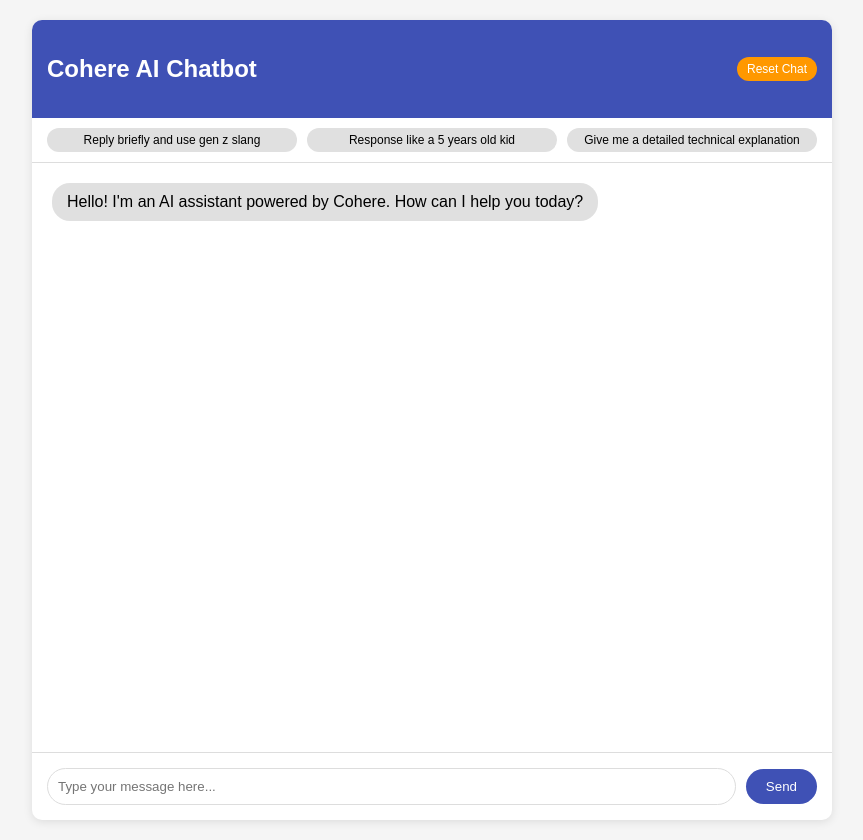
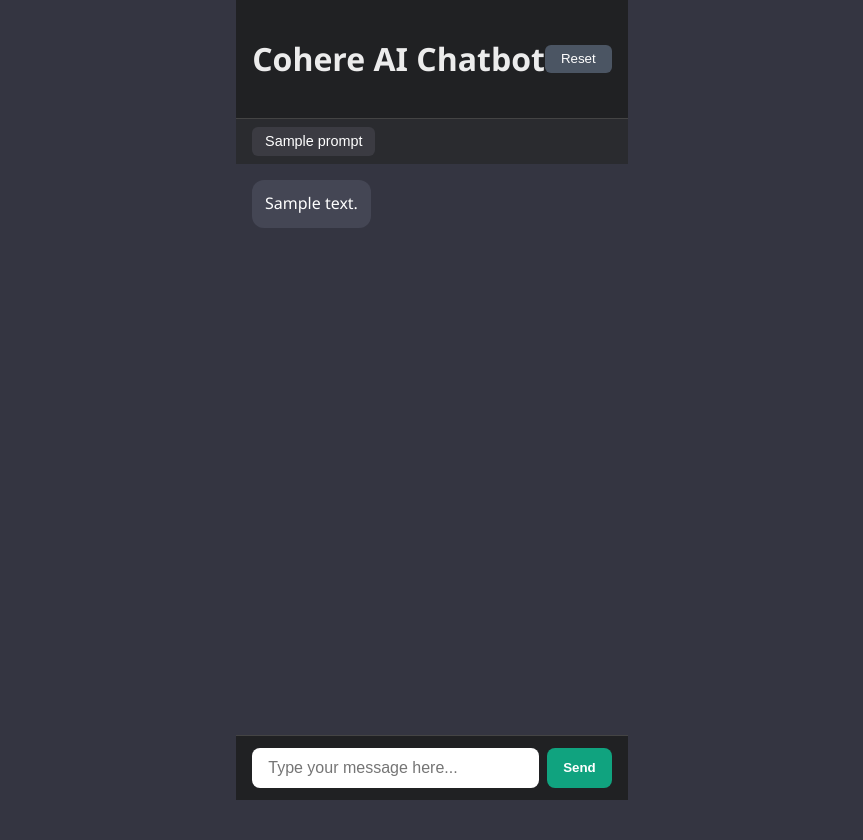
Before and after one commit to JacobDey/CPAN226FinalProject, a Flask app: template templates/index.html in a window 1280 px wide. Shown: the whole page, without its empty margins (208-1071 px from the left). After the commit the page ends 800 px from the top, so only its background shows below. Run offline with Flask 3, Linux system fonts and the light colour scheme; the template is opened without the code that fills it: most values are stand-ins (such as "Sample title", 1, 10 or a date in 2020).

Commit message:
Refactored Code To Primarily Be Python Rather Than Javascript

```diff
--- a/app.py
+++ b/app.py
@@ -1,7 +1,9 @@
-from flask import Flask, request, jsonify, render_template
+from flask import Flask, request, render_template, session, redirect
 import cohere
 import os
 from dotenv import load_dotenv
+from flask_cors import CORS
+
 
 # Load environment variables
 load_dotenv()
@@ -11,38 +13,59 @@
 # Initialize Cohere client
 co = cohere.Client(os.getenv('COHERE_API_KEY'))
 
-@app.route('/')
+# Secret key for session management
+app.secret_key = os.getenv('SECRET_KEY', 'super-secret-key')
+
+# Default prompts
+DEFAULT_PROMPTS = [
+    "Reply briefly and use gen z slang",
+    "Response like a 5 years old kid",
+    "Give me a detailed technical explanation",
+]
+
+@app.route('/', methods=['GET', 'POST'])
 def home():
-    return render_template('index.html')
+    if request.method == 'POST':
+        message = request.form.get('message')
+        prompt_index = request.form.get('prompt_index')
 
-@app.route('/chat', methods=['POST'])
-def chat():
-    data = request.json
-    user_message = data.get('message', '')
-    conversation_history = data.get('history', [])
-    temperature = float(data.get('temperature', 0.3))
+        if prompt_index is not None:
+            index = int(prompt_index)
+            session['temperature'], user_message = get_prompt_behavior(index)
+            message = user_message
+        else:
+            user_message = message
 
-    try:
-        # Generate response using Cohere's chat endpoint
-        response = co.chat(
-            message=user_message,
-            chat_history=conversation_history,
-            model="command-r",
-            temperature=temperature
+        response = co.generate(
+            model="command-r-08-2024",
+            prompt=user_message,
+            max_tokens=150,
+            temperature=session['temperature']
         )
 
-        bot_response = response.text
+        generated_text = response.generations[0].text
 
-        return jsonify({
-            'response': bot_response,
-            'history': conversation_history + [
-                {"role": "USER", "message": user_message},
-                {"role": "CHATBOT", "message": bot_response}
-            ]
-        })
+        session['history'].append({"role": "USER", "message": user_message})
+        session['history'].append({"role": "CHATBOT", "message": generated_text})
+        session.modified = True
 
-    except Exception as e:
-        return jsonify({'error': str(e)}), 500
+    return render_template("index.html", history=session['history'], prompts=session['prompts'])
+
+def get_prompt_behavior(index):
+    if index == 0:
+        return 0.7, "Forget prior prompts. From now on I want you to only respond like Gen Z with slang (rizz, gyat, sus, bussin, etc) keeping responsed to 1–2 lines max until further instructed. "
+    elif index == 1:
+        return 0.3, "Forget prior prompts. From now on reply like a 5-year-old, improper grammar, no reasoning, keeping responsed to 1–2 lines max until further instructed."
+    elif index == 2:
+        return 1.0, "Forget prior prompts. From now on give me a very detailed technical explanation."
+    return 1.0, ""
+
+@app.route('/reset')
+def reset():
+    session['history'] = []
+    return redirect('/')
+
+CORS(app)
 
 if __name__ == '__main__':
     app.run(debug=True)
--- a/requirements.txt
+++ /dev/null
@@ -1,3 +0,0 @@
-flask
-cohere
-python-dotenv
--- a/static/css/style.css
+++ b/static/css/style.css
@@ -1,237 +1,121 @@
 body {
-    font-family: 'Arial', sans-serif;
+    margin: 0;
+    font-family: "Segoe UI", Tahoma, Geneva, Verdana, sans-serif;
+    background-color: #343541;
+    color: #ececec;
+    display: flex;
+    flex-direction: column;
+    height: 100vh;
+}
+
+.app-container {
+    display: flex;
+    flex-direction: column;
+    height: 100%;
     max-width: 800px;
     margin: 0 auto;
-    padding: 20px;
-    background-color: #f5f5f5;
-    height: 100vh;
-    display: flex;
-    flex-direction: column;
-}
-
-.chat-container {
-    background-color: white;
-    border-radius: 10px;
-    box-shadow: 0 2px 10px rgba(0, 0, 0, 0.1);
-    flex: 1;
-    display: flex;
-    flex-direction: column;
-    min-height: 0;
 }
 
 .chat-header {
-    background-color: #3f51b5;
-    color: white;
-    padding: 15px;
-    border-top-left-radius: 10px;
-    border-top-right-radius: 10px;
+    padding: 1rem;
+    background-color: #202123;
     display: flex;
     justify-content: space-between;
     align-items: center;
+    border-bottom: 1px solid #444;
 }
 
-.chat-messages {
-    flex: 1;
-    padding: 20px;
-    overflow-y: auto;
+.reset-button {
+    padding: 0.4rem 1rem;
+    background-color: #4b5563;
+    color: white;
+    border: none;
+    border-radius: 6px;
+    cursor: pointer;
 }
 
-.message {
-    margin-bottom: 15px;
+.prompt-buttons {
     display: flex;
+    flex-wrap: wrap;
+    gap: 0.5rem;
+    padding: 0.5rem 1rem;
+    background-color: #2a2b2f;
 }
 
-.user-message {
+.prompt-button {
+    background-color: #3b3b42;
+    border: none;
+    padding: 0.4rem 0.8rem;
+    color: white;
+    border-radius: 6px;
+    cursor: pointer;
+    font-size: 0.9rem;
+}
+
+.chat-window {
+    height: 70vh;
+    flex-grow: 1;
+    overflow-y: auto;
+    padding: 1rem;
+    display: flex;
+    flex-direction: column;
+    gap: 1rem;
+    scroll-behavior: smooth;
+}
+
+.chat-message {
+    display: flex;
+    max-width: 90%;
+}
+
+.chat-message.user {
     justify-content: flex-end;
 }
 
-.bot-message {
+.chat-message.chatbot {
     justify-content: flex-start;
 }
 
 .message-content {
-    max-width: 70%;
-    padding: 10px 15px;
-    border-radius: 18px;
+    background-color: #444654;
+    color: #fefefe;
+    padding: 0.8rem;
+    border-radius: 12px;
+    max-width: 100%;
+    line-height: 1.4;
 }
 
-.user-message .message-content {
-    background-color: #3f51b5;
+.chat-message.user .message-content {
+    background-color: #2d7ff9;
     color: white;
 }
 
-.bot-message .message-content {
-    background-color: #e0e0e0;
-    color: black;
+.chat-input-container {
+    border-top: 1px solid #444;
+    padding: 0.75rem 1rem;
+    background-color: #202123;
 }
 
-.chat-input {
+.chat-form {
     display: flex;
-    padding: 15px;
-    border-top: 1px solid #ddd;
-    align-items: center;
+    gap: 0.5rem;
 }
 
-#user-input {
-    flex: 1;
-    padding: 10px;
-    border: 1px solid #ddd;
-    border-radius: 20px;
+.chat-form input[type="text"] {
+    flex-grow: 1;
+    padding: 0.7rem 1rem;
+    border-radius: 8px;
+    border: none;
     outline: none;
+    font-size: 1rem;
 }
 
-#send-button {
-    margin-left: 10px;
-    padding: 10px 20px;
-    background-color: #3f51b5;
+.chat-form button {
+    padding: 0.7rem 1rem;
+    background-color: #10a37f;
     color: white;
     border: none;
-    border-radius: 20px;
+    border-radius: 8px;
     cursor: pointer;
+    font-weight: bold;
 }
-
-#send-button:hover {
-    background-color: #303f9f;
-}
-
-.typing-indicator {
-    color: #666;
-    font-style: italic;
-    padding: 10px;
-    display: none;
-}
-
-.prompt-buttons {
-    display: flex;
-    gap: 10px;
-    padding: 10px 15px;
-    border-bottom: 1px solid #ddd;
-}
-
-.prompt-button {
-    padding: 5px 10px;
-    background-color: #e0e0e0;
-    border: none;
-    border-radius: 15px;
-    cursor: pointer;
-    font-size: 12px;
-    flex: 1;
-    text-overflow: ellipsis;
-    overflow: hidden;
-    white-space: nowrap;
-}
-
-.prompt-button:hover {
-    background-color: #d0d0d0;
-}
-
-.modal {
-    display: none;
-    position: fixed;
-    top: 0;
-    left: 0;
-    width: 100%;
-    height: 100%;
-    background-color: rgba(0, 0, 0, 0.5);
-    justify-content: center;
-    align-items: center;
-    z-index: 1000;
-}
-
-.modal-content {
-    background-color: white;
-    padding: 20px;
-    border-radius: 10px;
-    width: 400px;
-    max-width: 90%;
-}
-
-.modal-title {
-    margin-top: 0;
-    color: #3f51b5;
-}
-
-.modal-input {
-    width: 100%;
-    padding: 10px;
-    margin: 10px 0;
-    border: 1px solid #ddd;
-    border-radius: 5px;
-}
-
-.modal-buttons {
-    display: flex;
-    justify-content: flex-end;
-    gap: 10px;
-}
-
-.modal-button {
-    padding: 8px 15px;
-    border: none;
-    border-radius: 5px;
-    cursor: pointer;
-}
-
-.modal-save {
-    background-color: #3f51b5;
-    color: white;
-}
-
-.modal-cancel {
-    background-color: #e0e0e0;
-}
-
-.reset-chat {
-    background-color: #ff9800;
-    color: white;
-    border: none;
-    padding: 5px 10px;
-    border-radius: 15px;
-    cursor: pointer;
-    font-size: 12px;
-}
-
-.reset-chat:hover {
-    background-color: #f57c00;
-}
-
-.temperature-control {
-    display: flex;
-    align-items: center;
-    margin-left: 15px;
-    gap: 5px;
-}
-
-.temperature-control label {
-    font-size: 12px;
-    color: #666;
-}
-
-.temperature-control input[type="range"] {
-    width: 80px;
-}
-
-#temperature-value {
-    font-size: 12px;
-    min-width: 20px;
-    text-align: center;
-}
-
-.temperature-presets {
-    display: flex;
-    gap: 5px;
-    margin-left: 10px;
-}
-
-.temp-preset {
-    padding: 3px 8px;
-    font-size: 11px;
-    border-radius: 10px;
-    border: 1px solid #ddd;
-    background: white;
-    cursor: pointer;
-}
-
-.temp-preset:hover {
-    background: #f0f0f0;
-}
--- a/static/js/script.js
+++ b/static/js/script.js
@@ -1,221 +1,17 @@
-// DOM Elements
-const chatMessages = document.getElementById("chat-messages");
-const userInput = document.getElementById("user-input");
-const sendButton = document.getElementById("send-button");
-const typingIndicator = document.getElementById("typing-indicator");
-const promptButtons = [
-    document.getElementById("prompt-button-1"),
-    document.getElementById("prompt-button-2"),
-    document.getElementById("prompt-button-3"),
-];
-const promptModal = document.getElementById("prompt-modal");
-const modalInput = document.getElementById("modal-input");
-const modalCancel = document.getElementById("modal-cancel");
-const modalSave = document.getElementById("modal-save");
-const modalTitle = document.getElementById("modal-title");
-const resetChatButton = document.getElementById("reset-chat");
+function submitPrompt(index) {
+    // Find the input field and set its value to the selected prompt index
+    const inputField = document.querySelector('#user-input');
+    const form = inputField.closest('form');
 
-let conversationHistory = [];
-let currentPromptIndex = 0;
-let prompts = [];
-let hideNextResponse = false;
-let temperature = 1.0; // Default temperature
+    // Create a hidden field to store the prompt index value
+    const promptIndexField = document.createElement('input');
+    promptIndexField.setAttribute('type', 'hidden');
+    promptIndexField.setAttribute('name', 'prompt_index');
+    promptIndexField.setAttribute('value', index);
 
-// Default prompts
-const DEFAULT_PROMPTS = [
-    "Reply briefly and use gen z slang",
-    "Response like a 5 years old kid",
-    "Give me a detailed technical explanation",
-];
-
-// Load prompts from localStorage or set defaults
-function loadPrompts() {
-    const savedPrompts = localStorage.getItem("aiPrompts");
-    if (savedPrompts) {
-        prompts = JSON.parse(savedPrompts);
-    } else {
-        prompts = [...DEFAULT_PROMPTS];
-        savePrompts();
-    }
-    updatePromptButtons();
-}
-
-// Save prompts to localStorage
-function savePrompts() {
-    localStorage.setItem("aiPrompts", JSON.stringify(prompts));
-}
-
-// Update the prompt buttons with current prompt text
-function updatePromptButtons() {
-    promptButtons.forEach((button, index) => {
-        button.textContent = prompts[index] || `Prompt ${index + 1}`;
-        button.title = prompts[index] || `Prompt ${index + 1}`;
-    });
-}
-
-// Function to reset the chat history
-function resetChatHistory() {
-    conversationHistory = [];
-    chatMessages.innerHTML = "";
-    addMessage(
-        "bot",
-        "Hello! I'm an AI assistant powered by Cohere. How can I help you today?"
-    );
-}
-
-// Function to add a message to the chat
-function addMessage(role, message) {
-    if (hideNextResponse && role === "bot") {
-        hideNextResponse = false;
-        return;
-    }
-
-    const messageDiv = document.createElement("div");
-    messageDiv.className = `message ${role}-message`;
-
-    const contentDiv = document.createElement("div");
-    contentDiv.className = "message-content";
-    contentDiv.textContent = message;
-
-    messageDiv.appendChild(contentDiv);
-    chatMessages.appendChild(messageDiv);
-
-    // Scroll to the bottom
-    chatMessages.scrollTop = chatMessages.scrollHeight;
-}
-
-// Function to send a message to the server
-async function sendMessage(message, isPrompt = false) {
-    if (!message && !userInput.value.trim()) return;
-
-    const msg = message || userInput.value.trim();
-    if (!msg) return;
-
-    // Set flag to hide response if this is a prompt click
-    hideNextResponse = isPrompt;
-
-    // Only add user message to UI if not a prompt
-    if (!isPrompt) {
-        addMessage("user", msg);
-    }
-
-    if (!message) {
-        userInput.value = "";
-    }
-
-    // Show typing indicator
-    typingIndicator.style.display = "block";
-    chatMessages.scrollTop = chatMessages.scrollHeight;
-
-    try {
-        const response = await fetch("/chat", {
-            method: "POST",
-            headers: {
-                "Content-Type": "application/json",
-            },
-            body: JSON.stringify({
-                message: msg,
-                history: conversationHistory,
-                temperature: temperature,
-                user_message: user_message,
-            }),
-        });
-
-        const data = await response.json();
-
-        if (data.error) {
-            throw new Error(data.error);
-        }
-
-        // Add bot response to UI unless this was a prompt
-        //if (!isPrompt) {
-        addMessage("bot", data.response);
-        //}
-
-        // Update conversation history regardless of visibility
-        conversationHistory = data.history;
-    } catch (error) {
-        console.error("Error:", error);
-        if (!isPrompt) {
-            addMessage("bot", `Sorry, an error occurred: ${error.message}`);
-        }
-    } finally {
-        // Hide typing indicator
-        typingIndicator.style.display = "none";
+    // Ensure that the form hasn't already been submitted (optional safeguard)
+    if (!form.querySelector('input[name="prompt_index"]')) {
+        form.appendChild(promptIndexField);
+        form.submit();
     }
 }
-
-// Event listeners
-sendButton.addEventListener("click", () => sendMessage());
-userInput.addEventListener("keypress", (e) => {
-    if (e.key === "Enter") {
-        sendMessage();
-    }
-});
-
-// Prompt button event listeners
-promptButtons.forEach((button, index) => {
-    // Left click to send (hidden)
-    button.addEventListener("click", (e) => {
-        if (e.button === 0 && prompts[index]) {
-            // Left click
-            if (index === 0) {
-                // If second prompt is clicked
-                temperature = 0.7; // Change temperature to 0.3
-                user_message =
-                    " Forget any priot prompts, From now on respond to me in first person as if you were a Gen z using terms a gen z would use such as but not limited to rizz, gyat, sus, buss etc until further instructed, make your response short and consise, 1-2 lines maximum,  use as few words as possible";
-            } else if (index === 1) {
-                // If second prompt is clicked
-                temperature = 0.3; // Change temperature to 0.3
-                user_message =
-                    "Forget any prior promots, From now on respond to me in first person as if you were a 5 year old until further instructed, make your response short and consise, 1-2 lines maximum, and use as few words as possible, don't use proper grammer, don't include any scientific reasoning";
-            } else if (index === 2) {
-                // If second prompt is clicked
-                temperature = 1; // Change temperature to 0.3
-                user_message =
-                    "Forget Any Priot Promots, From now on give me a very detailed response to anything I ask in first person until further instructed.";
-            }
-            sendMessage(prompts[index], true);
-        }
-    });
-
-    // Right click to edit
-    button.addEventListener("contextmenu", (e) => {
-        e.preventDefault();
-        currentPromptIndex = index;
-        modalTitle.textContent = `Edit Prompt ${index + 1}`;
-        modalInput.value = prompts[index] || "";
-        promptModal.style.display = "flex";
-    });
-});
-
-// Reset chat button
-resetChatButton.addEventListener("click", resetChatHistory);
-
-// Modal event listeners
-modalCancel.addEventListener("click", () => {
-    promptModal.style.display = "none";
-});
-
-modalSave.addEventListener("click", () => {
-    prompts[currentPromptIndex] = modalInput.value;
-    savePrompts();
-    updatePromptButtons();
-    promptModal.style.display = "none";
-});
-
-// Close modal when clicking outside
-promptModal.addEventListener("click", (e) => {
-    if (e.target === promptModal) {
-        promptModal.style.display = "none";
-    }
-});
-
-// Initial setup
-window.onload = function () {
-    loadPrompts();
-    addMessage(
-        "bot",
-        "Hello! I'm an AI assistant powered by Cohere. How can I help you today?"
-    );
-};
--- a/templates/index.html
+++ b/templates/index.html
@@ -1,46 +1,71 @@
 <!DOCTYPE html>
 <html lang="en">
 <head>
-    <meta charset="UTF-8">
-    <meta name="viewport" content="width=device-width, initial-scale=1.0">
+    <meta charset="UTF-8" />
+    <meta name="viewport" content="width=device-width, initial-scale=1.0" />
     <title>Cohere AI Chatbot</title>
-    <link rel="stylesheet" href="/static/css/style.css">
+    <link
+            rel="stylesheet"
+            href="{{ url_for('static', filename='css/style.css') }}"
+    />
 </head>
 <body>
-    <div class="chat-container">
-        <div class="chat-header">
-            <h2>Cohere AI Chatbot</h2>
-            <button class="reset-chat" id="reset-chat">Reset Chat</button>
-        </div>
-        <div class="prompt-buttons">
-            <button class="prompt-button" id="prompt-button-1"></button>
-            <button class="prompt-button" id="prompt-button-2"></button>
-            <button class="prompt-button" id="prompt-button-3"></button>
-        </div>
-        <div class="chat-messages" id="chat-messages">
-            <!-- Messages will appear here -->
-        </div>
-        <div class="typing-indicator" id="typing-indicator">
-            Bot is typing...
-        </div>
-        <div class="chat-input">
-            <input type="text" id="user-input" placeholder="Type your message here..." autocomplete="off">
-            <button id="send-button">Send</button>
-        </div>
+<div class="app-container">
+    <header class="chat-header">
+        <h1>Cohere AI Chatbot</h1>
+        <form action="{{ url_for('reset') }}" method="GET">
+            <button type="submit" class="reset-button">Reset</button>
+        </form>
+    </header>
+
+    <div class="prompt-buttons">
+        {% for prompt in prompts %}
+        <button
+                class="prompt-button"
+                data-prompt="{{ loop.index0 }}"
+                onclick="submitPrompt('{{ loop.index0 }}')"
+        >
+            {{ prompt }}
+        </button>
+        {% endfor %}
     </div>
 
-    <!-- Modal for editing prompts -->
-    <div class="modal" id="prompt-modal">
-        <div class="modal-content">
-            <h3 class="modal-title" id="modal-title">Edit Prompt</h3>
-            <input type="text" class="modal-input" id="modal-input" placeholder="Enter prompt text...">
-            <div class="modal-buttons">
-                <button class="modal-button modal-cancel" id="modal-cancel">Cancel</button>
-                <button class="modal-button modal-save" id="modal-save">Save</button>
-            </div>
+    <main class="chat-window" id="chat-messages">
+        {% for entry in history %}
+        <div class="chat-message {{ entry.role|lower }}">
+            <div class="message-content">{{ entry.message }}</div>
         </div>
-    </div>
+        {% endfor %}
+    </main>
 
-    <script src="/static/js/script.js"></script>
+    <footer class="chat-input-container">
+        <form id="chat-form" class="chat-form" method="POST">
+            <input
+                    type="text"
+                    id="user-input"
+                    name="message"
+                    placeholder="Type your message here..."
+                    autocomplete="off"
+                    required
+            />
+            <button type="submit" id="send-button">Send</button>
+        </form>
+    </footer>
+</div>
+
+<script src="{{ url_for('static', filename='js/script.js') }}"></script>
 </body>
+
+<script>
+    window.addEventListener("DOMContentLoaded", function () {
+        const chatMessages = document.getElementById("chat-messages");
+
+        setTimeout(() => {
+            if (chatMessages) {
+                console.log("Scroll height:", chatMessages.scrollHeight);
+                chatMessages.scrollTop = chatMessages.scrollHeight;
+            }
+        }, 50);
+    });
+</script>
 </html>
```
Also changed, not shown: 1 other file.
